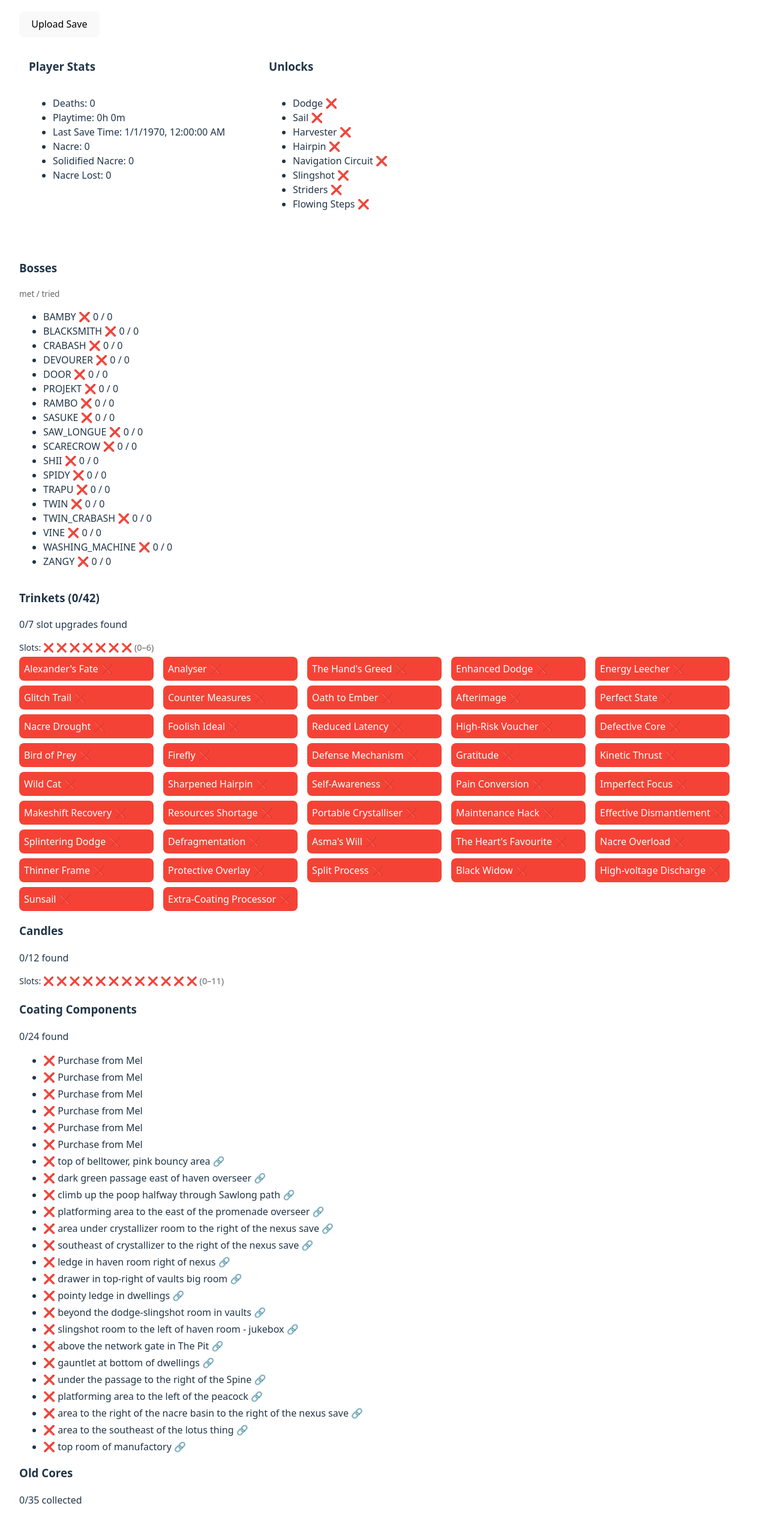
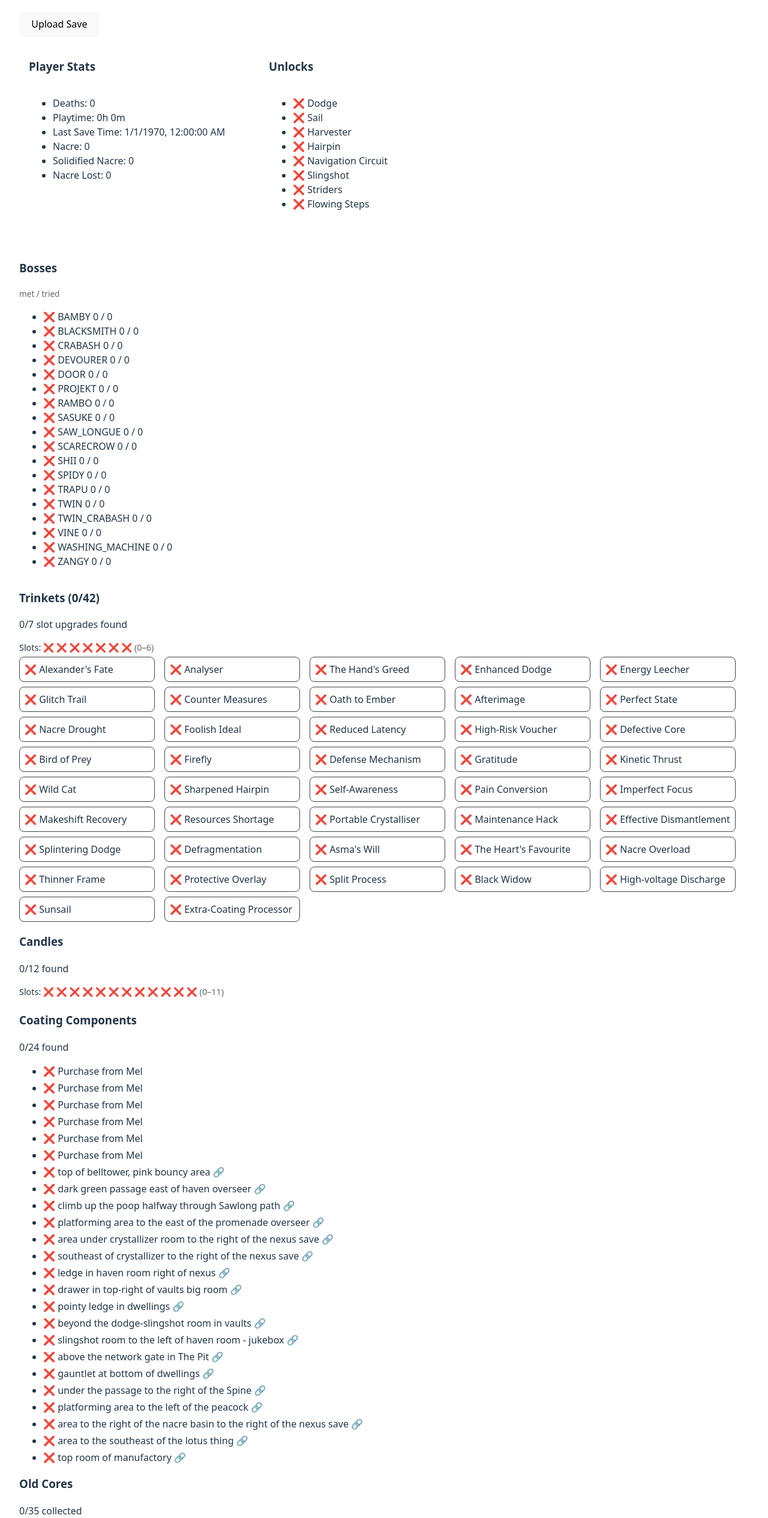
Before and after one commit to The-Black-Lodge/mio-save-analyzer, a React (Vite) app: page / in a window 1280 px wide. Shown: the part 234-2765 px from the top of the page at 60% size. Built offline with nearby package versions, Linux system fonts and the light colour scheme.

Commit message:
move icons to left

```diff
--- a/src/components/Bosses.jsx
+++ b/src/components/Bosses.jsx
@@ -16,7 +16,7 @@ const Bosses = () => {
           const tried = playerStats.bossesTried?.[boss] ?? 0
           return (
             <li key={boss}>
-              {boss} {defeated > 0 ? "✅" : "❌"} {met} / {tried}
+              {defeated > 0 ? "✅" : "❌"} {boss} {met} / {tried}
             </li>
           )
         })}
--- a/src/components/Carcasses.jsx
+++ b/src/components/Carcasses.jsx
@@ -17,7 +17,7 @@ const Carcasses = () => {
       <ul>
         {allCarcasses.map((id) => (
           <li key={id}>
-            {id} {acquiredCarcasses.includes(id) ? "✅" : "❌"}
+            {acquiredCarcasses.includes(id) ? "✅" : "❌"} {id}
           </li>
         ))}
       </ul>
--- a/src/components/Trinkets.jsx
+++ b/src/components/Trinkets.jsx
@@ -45,14 +45,11 @@ const Trinkets = () => {
               display: "inline-block",
               padding: "0.5rem",
               width: "13rem",
+              border: "1px solid #444",
               borderRadius: "0.5rem",
-              backgroundColor: acquiredTrinkets.includes(key)
-                ? "#4CAF50"
-                : "#f44336",
-              color: "#fff",
             }}
           >
-            {value} {acquiredTrinkets.includes(key) ? "✅" : "❌"}
+            {acquiredTrinkets.includes(key) ? "✅" : "❌"} {value}
             {equippedTrinkets.includes(key) ? " ✨" : ""}
           </li>
         ))}
--- a/src/components/Unlocks.jsx
+++ b/src/components/Unlocks.jsx
@@ -20,7 +20,7 @@ const Unlocks = () => {
       <ul>
         {Object.entries(allUnlocks).map(([key, value]) => (
           <li key={key}>
-            {value} {acquiredUnlocks.includes(key) ? "✅" : "❌"}
+            {acquiredUnlocks.includes(key) ? "✅" : "❌"} {value}
           </li>
         ))}
       </ul>
```
